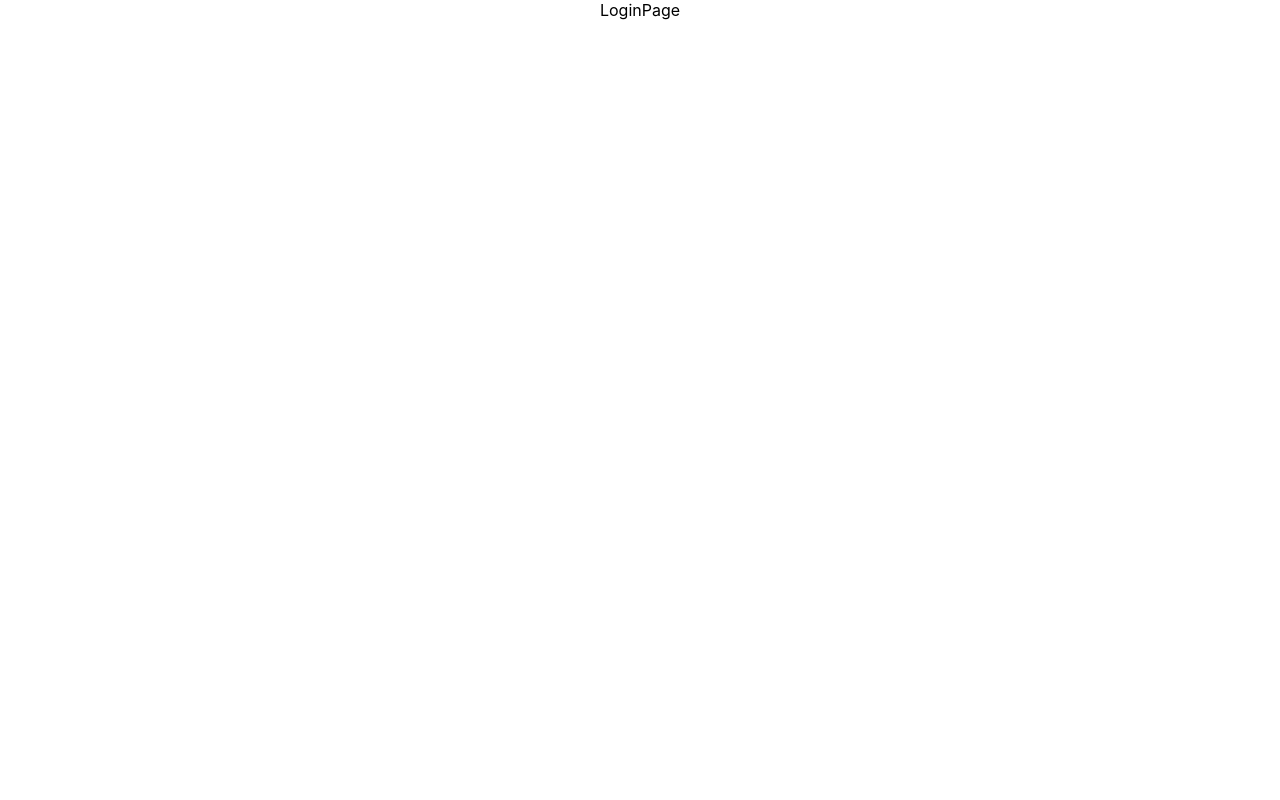
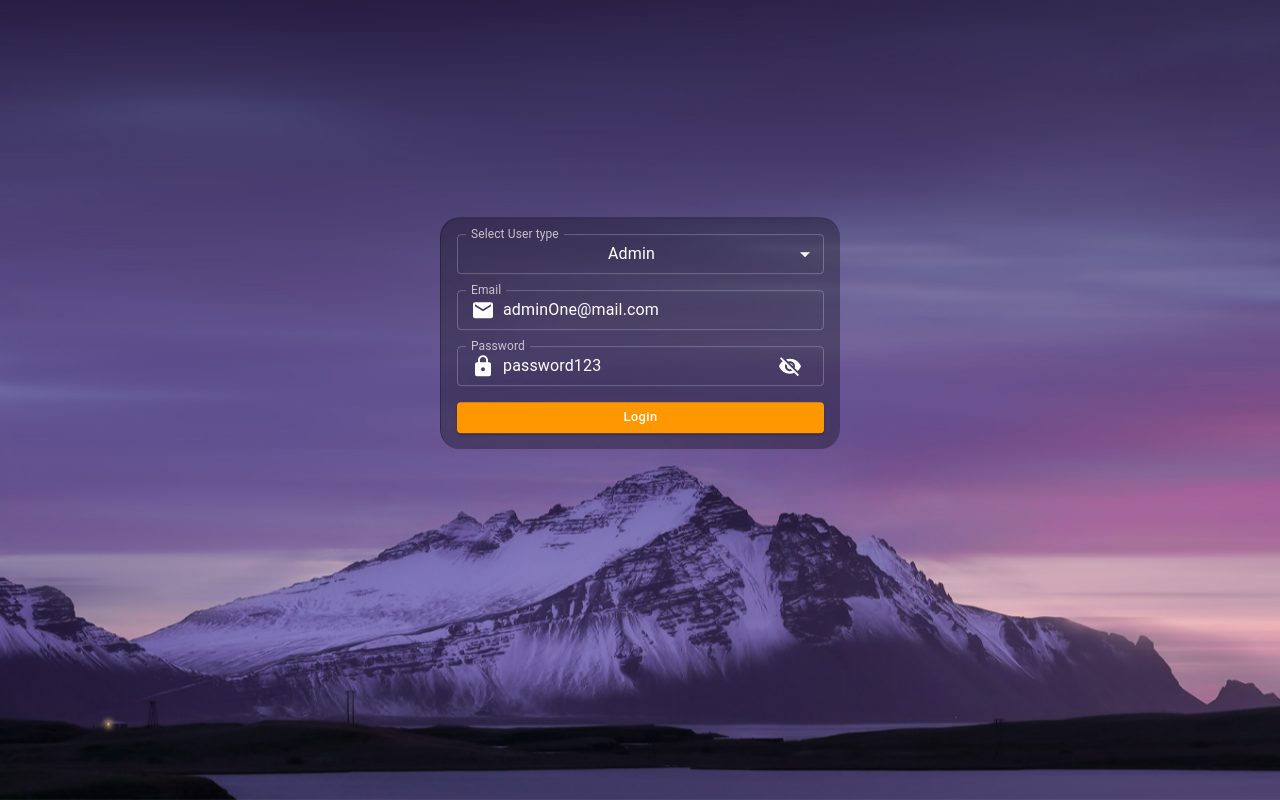
Before and after one commit to mathieumedia/electric-co, a React (Create React App) app in the folder client/: page / in a window 1280 px wide. Built offline with nearby package versions, Linux system fonts and the light colour scheme.

Commit message:
Completed Login UI

```diff
--- /dev/null
+++ b/client/src/components/GlassCard.jsx
@@ -0,0 +1,20 @@
+import React from 'react'
+import {Box, styled} from '@mui/material'
+import Color from 'color'
+import * as utils from '../middleware/utils'
+
+const Glass = styled(Box)(({theme, ...props}) => ({
+    padding: theme.spacing(2),
+    borderRadius: props.square ? null : 20,
+    borderLeft: props.noBorder ? null : `solid 1px ${Color(theme.palette.black).alpha(0.3).toString()}`,
+    borderTop: props.noBorder ? null : `solid 1px ${Color(theme.palette.black).alpha(0.3).toString()}`,
+    ...utils.Glass(theme.palette.black)
+}))
+
+export default function GlassCard(props) {
+    return (
+        <Glass {...props}>
+            {props.children}
+        </Glass>
+    )
+}
--- a/client/src/index.js
+++ b/client/src/index.js
@@ -4,12 +4,15 @@ import './index.css';
 import App from './App';
 import reportWebVitals from './reportWebVitals';
 import 'simplebar/dist/simplebar.min.css';
-
+import { ThemeProvider } from '@mui/material/styles';
+import theme from './themes/theme'
 
 const root = ReactDOM.createRoot(document.getElementById('root'));
 root.render(
   <React.StrictMode>
-    <App />
+      <ThemeProvider theme={theme}>
+          <App />
+      </ThemeProvider>
   </React.StrictMode>
 );
 
--- /dev/null
+++ b/client/src/middleware/utils.js
@@ -0,0 +1,35 @@
+import Color from 'color'
+// #region ------ Background Images --------------
+import brian from '../backgrounds/brian-wangenheim-unsplash.jpg';
+import lars from '../backgrounds/lars-van-poucke-unsplash.jpg';
+import leandra from '../backgrounds/leandra-rieger-unsplash.jpg';
+import misty from '../backgrounds/misty-unsplash.jpg';
+import rob from '../backgrounds/rob-potter-unsplash.jpg'
+import visax from '../backgrounds/visax-unsplash.jpg';
+// #endregion ----------------
+
+export function BgImage(){
+    const list = [
+        // brian, lars,
+        leandra,
+        // misty, rob, visax
+    ]
+    return {
+        background: `url(${list[Math.floor(Math.random() * list.length)]})`,
+        backgroundPosition: 'center',
+        backgroundRepeat: 'no-repeat',
+        backgroundAttachment: 'fixed',
+        backgroundSize: 'cover'
+    }
+}
+
+export function Glass(color){
+    return {
+        backgroundColor: Color(color).alpha(0.3).toString(),
+        backgroundImage: `linear-gradient(to bottom right,
+            ${Color(color).alpha(0.2).toString()}, ${Color(color).alpha(0).toString()}`,
+        backdropFilter: 'blur(10px)',
+        boxShadow: `10px 10px 10px ${Color(color).alpha(0.1).toString()}`
+
+    }
+}
--- a/client/src/pages/authPages/LoginPage.jsx
+++ b/client/src/pages/authPages/LoginPage.jsx
@@ -1,7 +1,109 @@
-import React from 'react'
+import {useState} from 'react';
+import {
+    TextField, Button, Stack, MenuItem,
+    Typography, InputAdornment, styled,
+} from '@mui/material'
+import * as utils from '../../middleware/utils'
+import GlassCard from '../../components/GlassCard'
 
+// #region --------- ICONS -----------
+import EmailIcon from '@mui/icons-material/Email';
+import LockIcon from '@mui/icons-material/Lock';
+import VisibilityOffIcon from '@mui/icons-material/VisibilityOff';
+import VisibilityIcon from '@mui/icons-material/Visibility';
+// #endregion
+
+// #region ---------------- STYLED COMPONENTS ------------------
+const Div = styled('div')(({theme}) => ({
+    padding: theme.spacing(2),
+    height: '100vh',
+    position: 'relative',
+    ...utils.BgImage()
+}))
+
+const CenterStack = styled(Stack)(({theme}) => ({
+    margin: theme.spacing(0),
+    spacing: theme.spacing(0),
+    position: 'absolute',
+    width: '400px',
+    top: '40%',
+    left: '50%',
+    MsTransform:'translate(-50%, -50%)',
+    transform: 'translate(-50%, -50%)',
+    borderRadius: 5,
+}))
+
+// #endregion
 export default function LoginPage() {
+    const [user, setUser] = useState(acctTypes[0])
+    const [selectedType, setSelectedType] = useState("Admin")
+    const [showPassword, setShowPassword] = useState(false)
     return (
-        <div>LoginPage</div>
+        <Div>
+            <CenterStack>
+                <GlassCard>
+                    <Stack spacing={2} >
+                        <TextField
+                            label='Select User type' value={selectedType}
+                            select onChange={e => {
+                                setSelectedType(e.target.value)
+                                setUser(acctTypes.find(t => t.type === e.target.value))
+                            }}
+                        >
+                            {acctTypes.map(acct => (
+                                <MenuItem key={acct.type} value={acct.type}>{acct.type}</MenuItem>
+                            ))}
+                        </TextField>
+
+                        <TextField
+                            label='Email' value={user.email}
+                            onChange={e => {
+                                setUser({...user, email: e.target.value})
+                            }}
+                            InputProps={{
+                                startAdornment: (
+                                    <InputAdornment position='start'>
+                                        <EmailIcon  />
+                                    </InputAdornment>
+                                )
+                            }}
+                        />
+
+                        <TextField
+                            label='Password' value={user.password}
+                            type={showPassword ? 'password' : 'text'}
+                            onChange={e => {
+                                setUser({...user, password: e.target.value})
+                            }}
+                            InputProps={{
+                                startAdornment: (
+                                    <InputAdornment position='start'>
+                                        <LockIcon  />
+                                    </InputAdornment>
+                                ),
+
+                                endAdornment: (
+                                    <InputAdornment position='start' sx={{'&:hover': {cursor: 'pointer'}}}>
+                                        {showPassword
+                                            ?   <VisibilityIcon onClick={() => setShowPassword(!showPassword)} />
+                                            :   <VisibilityOffIcon onClick={() => setShowPassword(!showPassword)} />
+                                        }
+                                    </InputAdornment>
+                                )
+                            }}
+                        />
+
+                        <Button>Login</Button>
+
+                    </Stack>
+                </GlassCard>
+            </CenterStack>
+        </Div>
     )
 }
+
+const acctTypes = [
+    {type: 'Admin', email: 'adminOne@mail.com', password: 'password123'},
+    {type: 'Commercial', email: 'commercial@mail.com', password: 'password123'},
+    {type: 'Personal', email: 'Personal@mail.com', password: 'password123'}
+]
--- /dev/null
+++ b/client/src/themes/theme.js
@@ -0,0 +1,41 @@
+import {createTheme} from '@mui/material/styles'
+import {orange} from '@mui/material/colors'
+import * as utils from '../middleware/utils';
+
+const primary = orange[500];
+const white = "#fff";
+const black ='black';
+
+export default createTheme({
+    palette: {
+        mode: 'dark',
+        primary: {
+            main: primary
+        },
+        black: black,
+        white:  white
+    },
+
+    components: {
+        MuiTextField: {
+            defaultProps: {
+                size: 'small',
+                fullWidth: true,
+                InputLabelProps: {shrink: true}
+            }
+        },
+
+        MuiButton: {
+            defaultProps: {
+                variant: 'contained',
+                size: 'small'
+            },
+            styleOverrides: {
+                root: {
+                    color: white,
+                    textTransform: 'none'
+                }
+            }
+        }
+    }
+})
```
